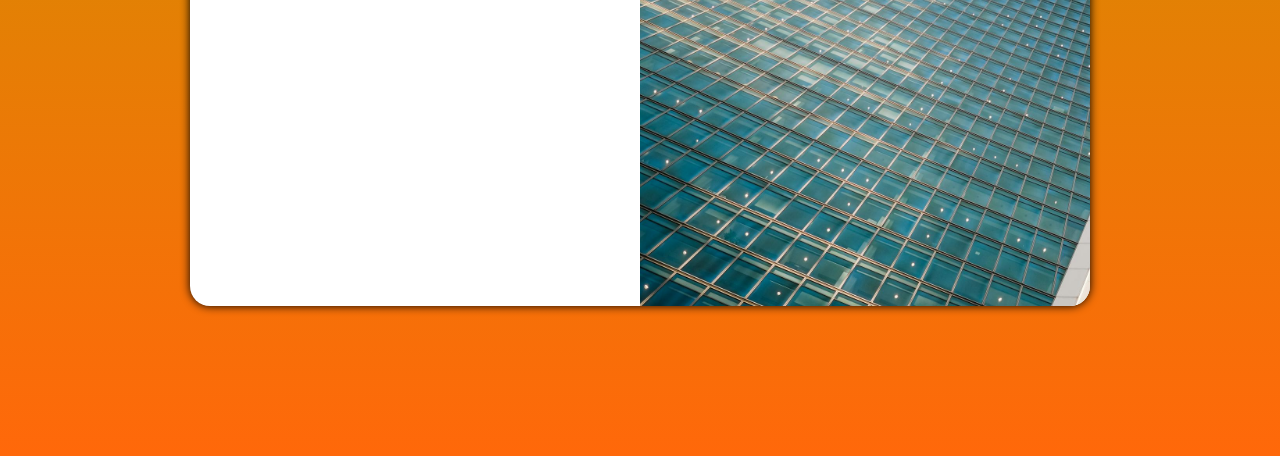
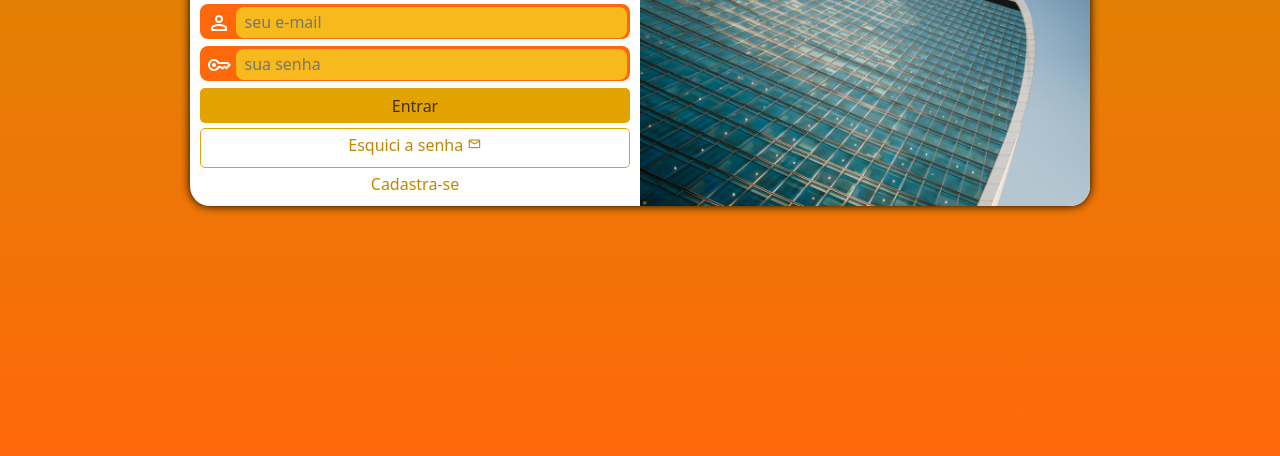
Before and after one commit to diegosaless/projeto-loginn, a plain HTML site: page index.html in a window 1280 px wide. Shown: the part 344-800 px from the top of the page. Drawn offline with nearby package versions, Linux system fonts and the light colour scheme.

Commit message:
projeoto projeto pornot

```diff
--- a/estilo/media-queries.css
+++ b/estilo/media-queries.css
@@ -20,6 +20,7 @@ azul - 023047
 
     #login {
         width: 90vw;
+        height: 285px;
     }
 
     section#login > div#imagem {
@@ -33,6 +34,14 @@ azul - 023047
         float: right;
         width: 70%;
     }
+
+    form > a.cadastro {
+        font-size: 1em;
+    }
+
+    form > a.cadastro:hover {
+        font-size: 1.1em;
+    }
 }
 
 @media screen and (min-width: 992px) /* pc */{
@@ -42,8 +51,12 @@ azul - 023047
 
     #login {
         width: 900px;
+        height: 300px;
     }
 
+    #formulario > h1 {
+        font-size: 2em;
+    }
     section#login > div#imagem {
         float: right;
         width: 50%;
@@ -55,4 +68,14 @@ azul - 023047
         float: left;
         width: 50%;
     }
+
+    form > a.cadastro {
+        font-size: 1em;
+
+    }
+
+    form > a.cadastro:hover {
+        text-decoration: underline;
+        font-size: 1.1em;
+    }
 }
--- a/estilo/style.css
+++ b/estilo/style.css
@@ -34,7 +34,7 @@ main{
 #login {
     background-color: white;
     width: 250px;
-    height: 500px;
+    height: 520px;
     overflow: hidden;
 
     position: absolute;
@@ -63,9 +63,102 @@ section > div#formulario {
 
 #formulario h1 {
     text-align: center;
+    font-size: 1.5em;
 }
 
 #formulario p {
     text-align: justify;
+    font-size: 0.9em;
+}
+
+.login {
+    background-color: #FF680A;
+    margin: 7px 0px;
+    border-radius: 8px;
+    height: 35px;
+    border: 2px solid #FF680A;
+}
+
+.login > input:focus-within {
+    background-color: white;
+}
+
+form > div > span {
+    color: white;
+    font-size: 2em;
+    width: 30px;
+    padding: 5px;
+}
+
+div > input {
+    background-color: #f7b91c;
+    border: none;
+    font-size: 1em;
+    width: calc(100% - 35px);
+    height: 100%;
+    border-radius: 8px;
+
+    transform: translateY(-7px)
+}
+
+.login > label {
+    display: none;
+}
+
+form > input[type=submit] {
+    display: block;
+    width: 100%;
+    height: 35px;
+    background-color: #e2a200;
+    border: none;
+    color: #423000;
+    border-radius: 5px;
+    font-size: 1em;
+}
+
+form > input[type=submit]:hover {
+    background-color: #ffb703;
+    cursor: pointer;
+    color: white;
+}
+
+form a.botao {
+    display: block;
+    height: 40px;
+    text-decoration: none;
+    padding: 5px;
+    margin-top: 5px;
+    text-align: center;
+    background-color: white;
+    width: 100%;
+    font-size: 0.9;
+    border: 1px solid #e2a200;
+    color: #bd8700;
+    border-radius: 5px;
+}
+
+form > a.botao > span {
+    font-size: .9em;
+}
+
+form > a.botao:hover {
+    background-color: #ffb703;
+    color: white;
+}
+
+form > a.cadastro {
+    text-align: center;
+    text-decoration: none;
+    width: 100%;
+    display: block;
     font-size: 0.8em;
+    margin-top: 5px;
+    color: #bd8700;
 }
+
+form > a.cadastro:hover {
+    text-decoration: underline;
+    font-size: 0.9em;
+
+    transition: .3s;
+}
--- a/index.html
+++ b/index.html
@@ -3,6 +3,7 @@
 <head>
     <meta charset="UTF-8">
     <meta name="viewport" content="width=device-width, initial-scale=1.0">
+    <link rel="stylesheet" href="https://fonts.googleapis.com/css2?family=Material+Symbols+Outlined:opsz,wght,FILL,GRAD@20..48,100..700,0..1,-50..200" />
     <title>Login</title>
     <link rel="stylesheet" href="estilo/style.css">
     <link rel="stylesheet" href="estilo/media-queries.css">
@@ -16,6 +17,25 @@
             <div id="formulario">
                 <h1>Login</h1>
                 <p>Seja bem-vindo(a) novamente. Faça login para acessar sua conta e poder fazer as configurações no seu ambiente.</p>
+
+                <form action="cadastro.php" method="post">
+
+                    <div class="login">
+                        <span class="material-symbols-outlined">person</span>
+                        <input type="email" name="email" id="iemail" placeholder="  seu e-mail" autocomplete="email" required maxlength="30">
+                        <label for="iemail">email</label>
+                    </div>
+
+                    <div class="login">
+                        <span class="material-symbols-outlined">key</span>
+                        <input type="password" name="senha" id="isenha" placeholder="  sua senha" autocomplete="current-password" minlength="8" maxlength="12 ">
+                        <label for="isenha">senha</label>
+                    </div >
+
+                    <input type="submit" value="Entrar">
+                    <a href="#" class="botao">Esquici a senha  <span class="material-symbols-outlined">mail</span ></a>
+                    <a href="#" class="cadastro">Cadastra-se</a>
+                </form>
             </div>
         </section>
     </main>
```
